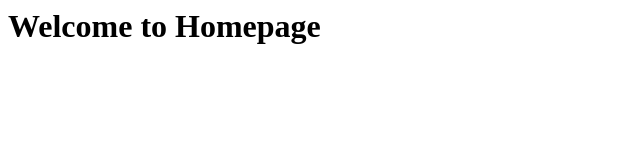
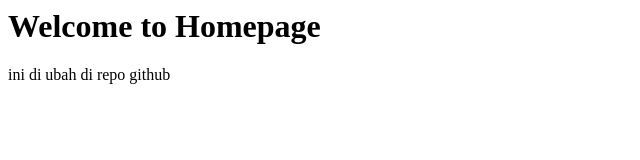
Before and after one commit to st3fanush/mwd-21, a plain HTML site: page index.html in a window 1280 px wide. Shown: the whole page, without its empty margins (0-640 px from the left). Drawn offline with Linux system fonts and the light colour scheme.

Commit message:
Ubah file index.html dengan tambah 1 paragraf

```diff
--- a/index.html
+++ b/index.html
@@ -2,5 +2,6 @@
     <head><title>Coba Git Remote</title></head>
     <body>
         <h1>Welcome to Homepage</h1>
+        <p>ini di ubah di repo github</p?>
     </body>
 </htm>
```
